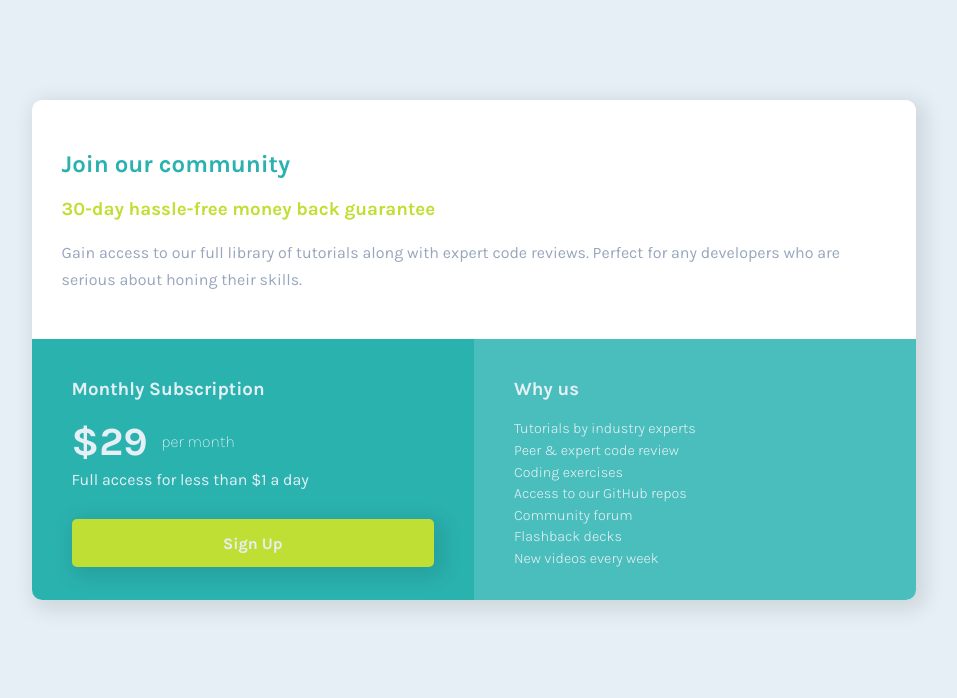
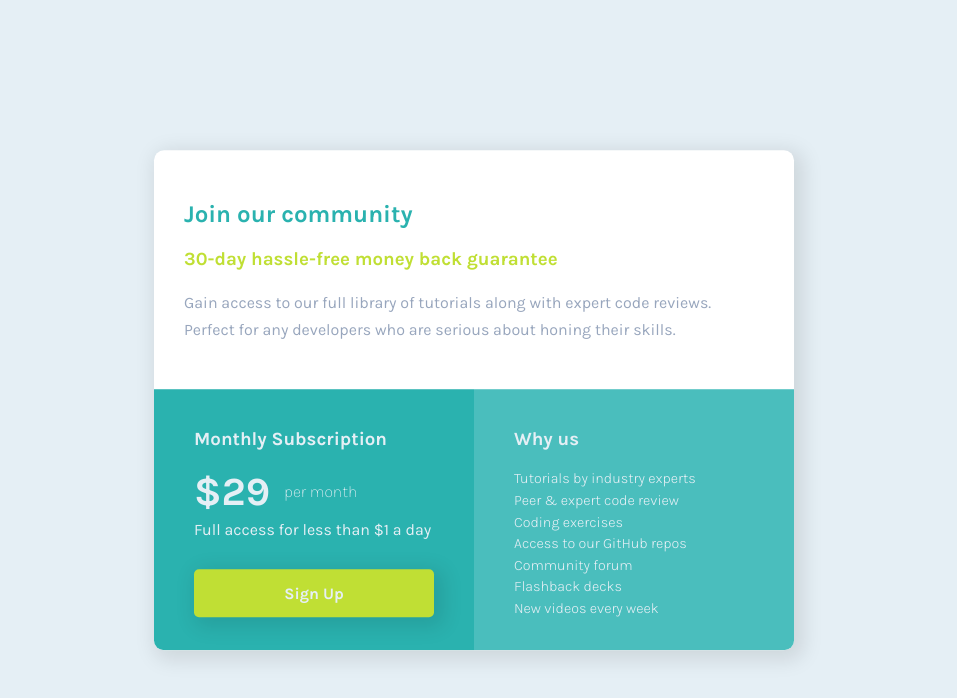
Before and after one commit to AgeReapor/Single-Price-Grid-Component, a plain HTML site: page index.html in a window 1280 px wide. Shown: the whole page, without its empty margins (166-1123 px from the left). Drawn offline with Linux system fonts and the light colour scheme.

Commit message:
Layout and Hover

```diff
--- a/index.html
+++ b/index.html
@@ -41,13 +41,13 @@
       <div class="features">
         <h3>Why us</h3>
           <ul>
-              <li>Tutorials by industry experts</li>
-              <li>Peer & expert code review</li>
-              <li>Coding exercises</li>
-              <li>Access to our GitHub repos</li>
-              <li>Community forum</li>
-              <li>Flashback decks</li>
-              <li>New videos every week</li>
+              <li><a class="link" href="#">Tutorials by industry experts</a></li>
+              <li><a class="link" href="#">Peer & expert code review</a></li>
+              <li><a class="link" href="#">Coding exercises</a></li>
+              <li><a class="link" href="#">Access to our GitHub repos</a></li>
+              <li><a class="link" href="#">Community forum</a></li>
+              <li><a class="link" href="#">Flashback decks</a></li>
+              <li><a class="link" href="#">New videos every week</a></li>
           </ul>
       </div>
     </div>
--- a/styles/style.css
+++ b/styles/style.css
@@ -1,6 +1,7 @@
 :root {
     --cyan: hsl(179, 62%, 43%);
     --bright-yellow: hsl(71, 73%, 54%);
+    --brighter-yellow: hsl(66, 86%, 57%);
     --light-gray: hsl(204, 43%, 93%);
     --grayish-blue: hsl(218, 22%, 67%);
 
@@ -24,9 +25,15 @@ body {
     justify-content: center;
     background-color: white;
     width: 70%;
-    margin:auto;
-    margin-top: 100px;
+    max-width: 640px;
     border-radius: 10px;
+    position:absolute;
+    left: 50%;
+    top: 50%;
+    transform: translate(-50%,-50%);
+
+
+
 
     overflow:hidden;
     box-shadow: 5px 5px 20px 5px rgba(0, 0, 0, 0.1);
@@ -62,6 +69,7 @@ body {
     p {
         margin: 5px 0 30px 0;
     }
+
 }
 
 .cost {
@@ -78,7 +86,7 @@ body {
 
 #btn {
     width: 100%;
-    height: 3em;
+    height: 3rem;
     background-color: var(--bright-yellow);
     border: none;
     border-radius: 5px;
@@ -88,6 +96,18 @@ body {
     font: var(--font);
     font-weight: var(--font-weight-bold);
     text-align: center;
+    transition: all .2s ease-in;
+}
+
+
+#btn:hover{
+    background-color: var(--brighter-yellow);
+    cursor: pointer;
+    color: var(--cyan);
+    font-size: 1.1em;
+
+    box-shadow: 5px 5px 20px 5px hsla(71, 73%, 54%, 0.2);
+    transition: all .1s ease-in;
 }
 
 .features {
@@ -95,17 +115,41 @@ body {
 
     ul {
         list-style: none;
+        padding: 0;
+        margin: 0;
+
+    }
+
+    a {
+        list-style: none;
         margin: 0;
         padding: 0;
         font-size: .9em;
         font-weight: 300;
         line-height: 1.5em;
+        color: var(--light-gray);
+        text-decoration: none;
+
+        transition: all .3s ease-out;
     }
+
+
 }
 
+
+.link:hover {
+    text-decoration: underline;
+    padding-left: 8px;
+    font-weight: 700;
+    color: var(--bright-yellow );
+    transition: all .3s ease-out;
+}
+
+
 @media only screen and (max-width: 800px) {
+
     .container{
-        margin-top: 50px;
+        margin-top: 150px;
     }
 
     .bottom{
@@ -117,4 +161,4 @@ body {
     .subscription, .features {
         flex: 100%;
     }
-  }
+}
```
Also changed, not shown: images/Frontend-Mentor-Single-Price-Grid-Component.png (added), 1 other file.
